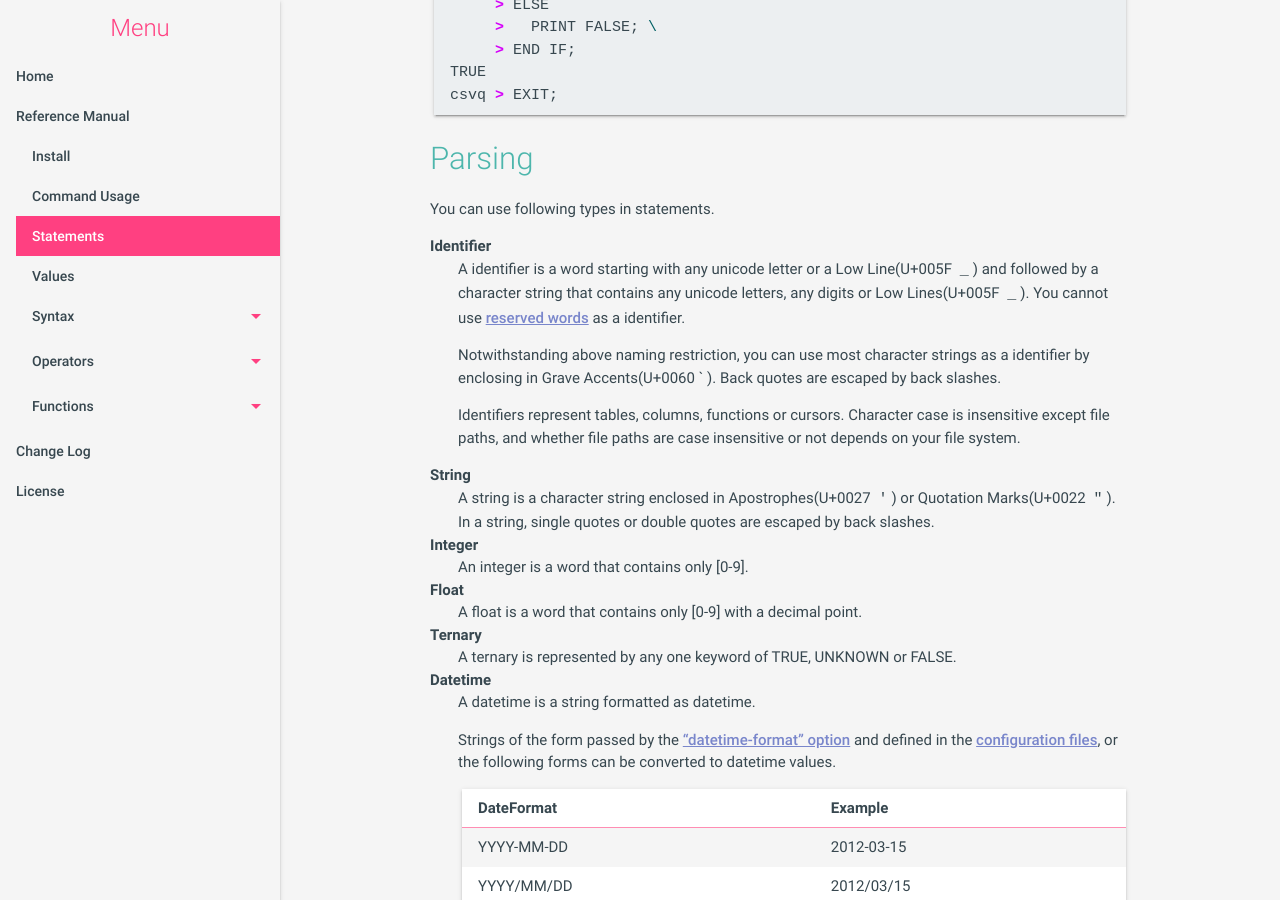
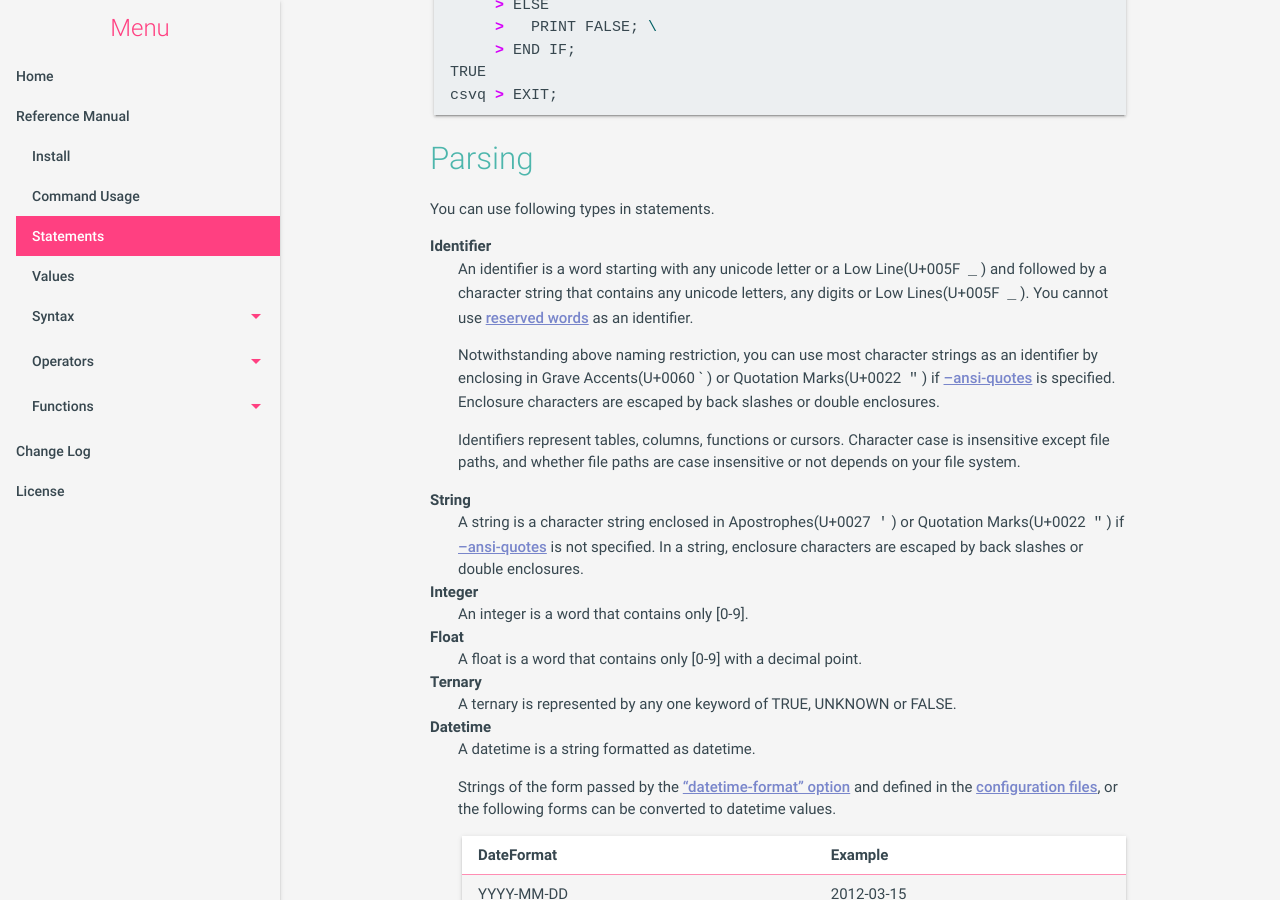
Before and after one commit to mithrandie/csvq, a Jekyll site: the page built from docs/_posts/2006-01-02-statement.md, in a window 1280 px wide and 900 px high, scrolled down 1827 px. Built offline with Jekyll 4.4.1, drawn with Linux system fonts in a browser that asks for light colours; some of the changed text lies outside the part shown.

Commit message:
Update docs.

````diff
--- a/docs/_posts/2006-01-02-statement.md
+++ b/docs/_posts/2006-01-02-statement.md
@@ -88,18 +88,18 @@ csvq > EXIT;
 You can use following types in statements.
 
 Identifier
-: A identifier is a word starting with any unicode letter or a Low Line(U+005F `_`) and followed by a character string that contains any unicode letters, any digits or Low Lines(U+005F `_`).
-  You cannot use [reserved words](#reserved_words) as a identifier.
+: An identifier is a word starting with any unicode letter or a Low Line(U+005F `_`) and followed by a character string that contains any unicode letters, any digits or Low Lines(U+005F `_`).
+  You cannot use [reserved words](#reserved_words) as an identifier.
 
-  Notwithstanding above naming restriction, you can use most character strings as a identifier by enclosing in Grave Accents(U+0060 ` ).
-  Back quotes are escaped by back slashes.
+  Notwithstanding above naming restriction, you can use most character strings as an identifier by enclosing in Grave Accents(U+0060 \` ) or Quotation Marks(U+0022 `"`) if [--ansi-quotes]({{ '/reference/command.html#options' | relative_url }}) is specified.
+  Enclosure characters are escaped by back slashes or double enclosures.
 
   Identifiers represent tables, columns, functions or cursors.
   Character case is insensitive except file paths, and whether file paths are case insensitive or not depends on your file system.
 
 String
-: A string is a character string enclosed in Apostrophes(U+0027 `'`) or Quotation Marks(U+0022 `"`).
-  In a string, single quotes or double quotes are escaped by back slashes.
+: A string is a character string enclosed in Apostrophes(U+0027 `'`) or Quotation Marks(U+0022 `"`) if [--ansi-quotes]({{ '/reference/command.html#options' | relative_url }}) is not specified.
+  In a string, enclosure characters are escaped by back slashes or double enclosures.
 
 Integer
 : An integer is a word that contains only \[0-9\].
@@ -172,6 +173,14 @@ null                  -- null
 @%ENV_VAR             -- environment variable
 @%`ENV_VAR`           -- environment variable
 @#INFO                -- runtime information
+
+/* if --ansi-quotes is specified */
+"abcd\"e"             -- identifier
+"abcd""e"             -- identifier
+
+/* if --ansi-quotes is not specified */
+"abcd\"e"             -- string
+"abcd""e"             -- string
 ```
 
 ## Comments
--- a/docs/sitemap.xml
+++ b/docs/sitemap.xml
@@ -18,11 +18,11 @@
     </url>
     <url>
         <loc>https://mithrandie.github.io/csvq/reference/command.html</loc>
-        <lastmod>2019-05-04T12:09:52+00:00</lastmod>
+        <lastmod>2019-05-19T09:32:34+00:00</lastmod>
     </url>
     <url>
         <loc>https://mithrandie.github.io/csvq/reference/statement.html</loc>
-        <lastmod>2018-11-24T06:47:39+00:00</lastmod>
+        <lastmod>2019-05-19T09:32:34+00:00</lastmod>
     </url>
     <url>
         <loc>https://mithrandie.github.io/csvq/reference/value.html</loc>
@@ -102,7 +102,7 @@
     </url>
     <url>
         <loc>https://mithrandie.github.io/csvq/reference/flag.html</loc>
-        <lastmod>2018-11-17T22:33:20+00:00</lastmod>
+        <lastmod>2019-05-19T09:32:34+00:00</lastmod>
     </url>
     <url>
         <loc>https://mithrandie.github.io/csvq/reference/environment-variable.html</loc>
````
Also changed, not shown: other parts of docs/_posts/2006-01-02-statement.md (+3 -2 lines), docs/_posts/2006-01-02-command.md (+4 -1 lines), docs/_posts/2006-01-02-flag.md (+1 -0 lines), 1 other file.
